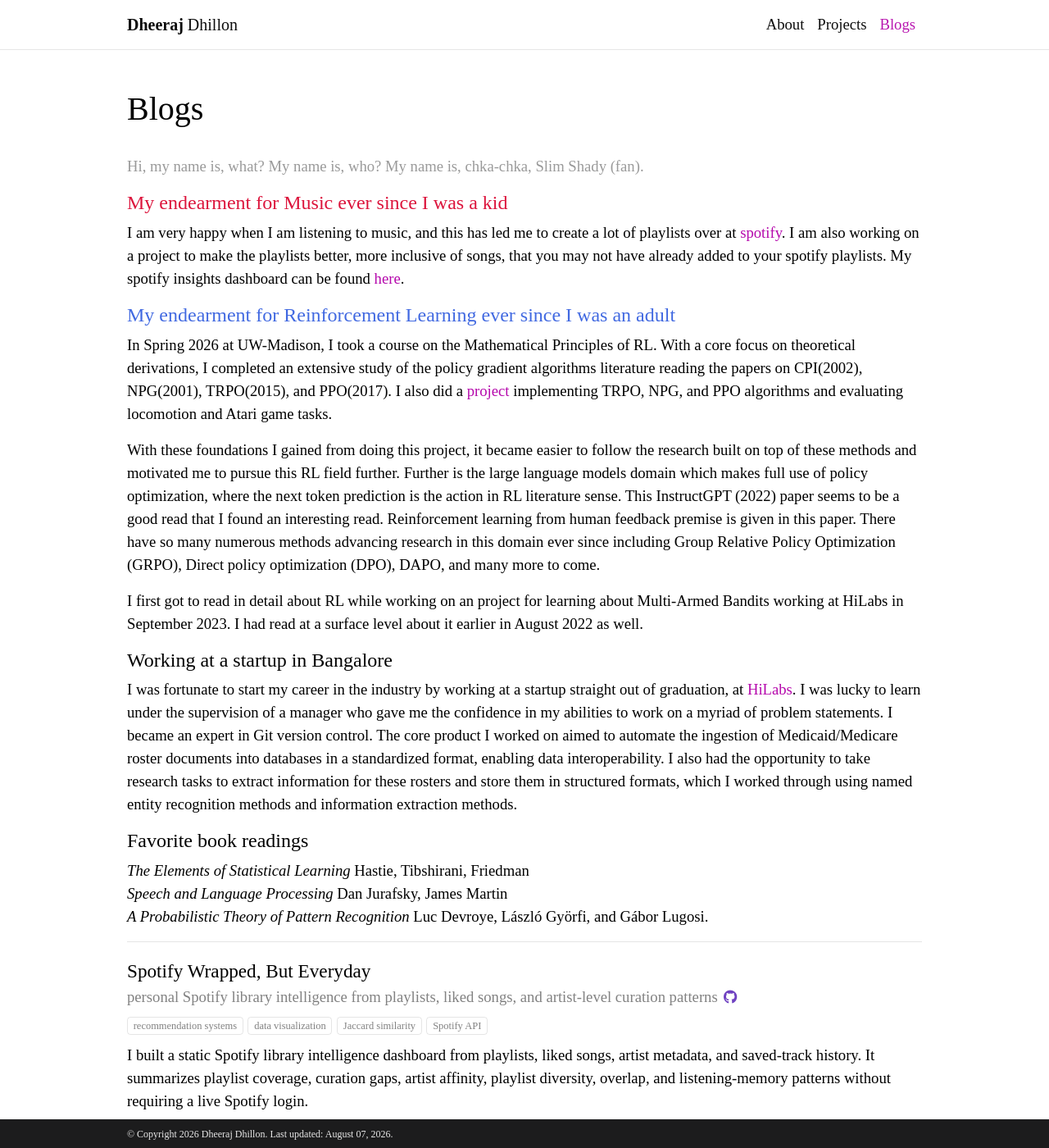
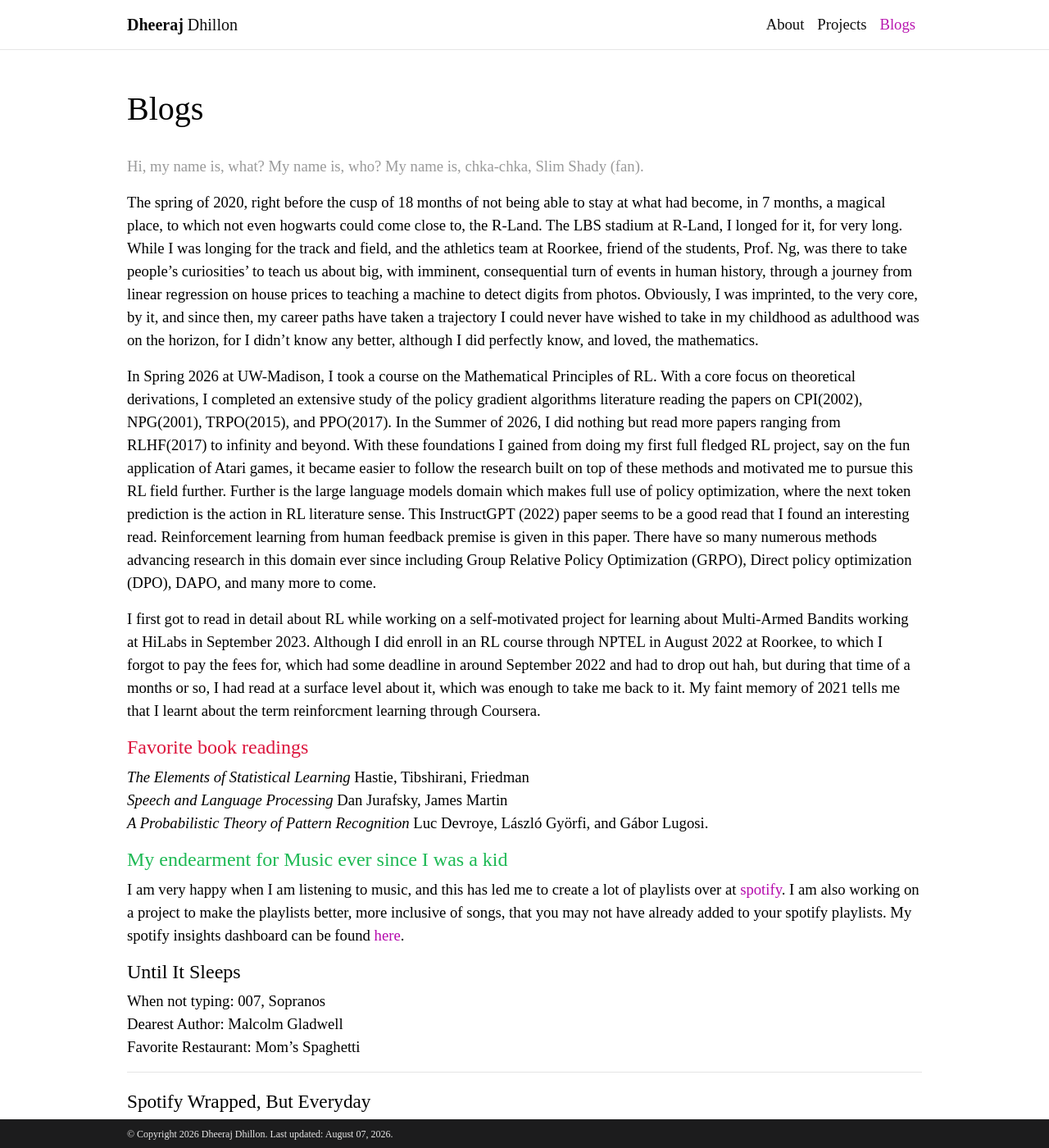
Before and after one commit to djdhillxn/djdhillxn.github.io, a Jekyll site: the page built from _pages/blogs.md, in a window 1280 px wide and 1400 px high. Shown: the whole window at 82% size. Built offline with Jekyll 4.4.1, drawn with Linux system fonts in a browser that asks for light colours; comment, search, counter and statistics services are not loaded; a style sheet for code colours, icons or effects is not loaded; some of the changed text lies outside the part shown.

Commit message:
i am somewhat of a writer myself

```diff
--- a/_pages/blogs.md
+++ b/_pages/blogs.md
@@ -8,8 +8,34 @@
 
 <div style="color: #9a9a9a; margin-bottom: 1rem;">Hi, my name is, what? My name is, who? My name is, chka-chka, Slim Shady (fan).</div>
 
+<!-- #### Research Statement
 
-#### <span style="color:#DC143C">My endearment for Music ever since I was a kid</span> <!-- crimson red -->
+I am looking for opportunities in the domains of RL, NLP, and their intersection. -->
+
+<!-- #### <span style="color:#4169E1">My endearment for Machine Learning ever since I was an adult</span>  -->
+<!-- royal blue -->
+The spring of 2020, right before the cusp of 18 months of not being able to stay at what had become, in 7 months, a magical place, to which not even hogwarts could come close to, the R-Land. The LBS stadium at R-Land, I longed for it, for very long. While I was longing for the track and field, and the athletics team at Roorkee, friend of the students, Prof. Ng, was there to take people's curiosities' to teach us about big, with imminent, consequential turn of events in human history, through a journey from linear regression on house prices to teaching a machine to detect digits from photos. Obviously, I was imprinted, to the very core, by it, and since then, my career paths have taken a trajectory I could never have wished to take in my childhood as adulthood was on the horizon, for I didn't know any better, although I did perfectly know, and loved, the mathematics.
+<!-- as grew up in childhood,  I wanted to take in my childhood.  -->
+
+In Spring 2026 at UW-Madison, I took a course on the Mathematical Principles of RL. With a core focus on theoretical derivations, I completed an extensive study of the policy gradient algorithms literature reading the papers on CPI(2002), NPG(2001), TRPO(2015), and PPO(2017). In the Summer of 2026, I did nothing but read more papers ranging from RLHF(2017) to infinity and beyond.
+<!-- I also did a [project](/projects/trpo) implementing TRPO, NPG, and PPO algorithms and evaluating locomotion and Atari game tasks. -->
+With these foundations I gained from doing my first full fledged RL project, say on the fun application of Atari games, it became easier to follow the research built on top of these methods and motivated me to pursue this RL field further. Further is the large language models domain which makes full use of policy optimization, where the next token prediction is the action in RL literature sense. This InstructGPT (2022) paper seems to be a good read that I found an interesting read.
+Reinforcement learning from human feedback premise is given in this paper. There have so many numerous methods advancing research in this domain ever since including Group Relative Policy Optimization (GRPO), Direct policy optimization (DPO), DAPO, and many more to come.
+
+I first got to read in detail about RL while working on a self-motivated project for learning about Multi-Armed Bandits working at HiLabs in September 2023. Although I did enroll in an RL course through NPTEL in August 2022 at Roorkee, to which I forgot to pay the fees for, which had some deadline in around September 2022  and had to drop out hah, but during that time of a months or so, I had read at a surface level about it, which was enough to take me back to it. My faint memory of 2021 tells me that I learnt about the term reinforcment learning through Coursera.
+
+#### <span style="color:#DC143C">Favorite book readings</span> <!--Repetitive Book Reads-->
+*The Elements of Statistical Learning* Hastie, Tibshirani, Friedman \\
+*Speech and Language Processing* Dan Jurafsky, James Martin \\
+*A Probabilistic Theory of Pattern Recognition* Luc Devroye, László Györfi, and Gábor Lugosi.
+<!--*Machine Learning Engineering* Andriy Burkov \\-->
+<!-- *CS224W: Machine Learning with Graphs* Jure Leskovec \\ -->
+<!-- *Statistics 110: Probability* Joe Blitzstein -->
+
+#### <span style="color:#1DB954">My endearment for Music ever since I was a kid</span> <!-- crimson red -->
+<!-- #1ED760  logo green bright>  -->
+<!-- #1DB954  brand green classic> -->
+
 <!--### <span style="color:orange">Academics</span>-->
 
 I am very happy when I am listening to music, and this has led me to create a lot of playlists
@@ -17,51 +43,22 @@
 I am also working on a project to make the playlists better, more inclusive of songs, that you may not have already added to your spotify playlists.
 My spotify insights dashboard can be found [here](/projects/spotify).
 
+#### Until It Sleeps
+When not typing: 007, Sopranos \\
+Dearest Author: Malcolm Gladwell \\
+Favorite Restaurant: Mom's Spaghetti
 
-<!-- #### Research Statement
-
-I am looking for opportunities in the domains of RL, NLP, and their intersection. -->
-
-#### <span style="color:#4169E1">My endearment for Reinforcement Learning ever since I was an adult</span> <!-- royal blue -->
-
-In Spring 2026 at UW-Madison, I took a course on the Mathematical Principles of RL. With a core focus on theoretical derivations, I completed an extensive study of the policy gradient
-algorithms literature reading the papers on CPI(2002), NPG(2001), TRPO(2015), and PPO(2017). I also did a [project](/projects/trpo) implementing TRPO, NPG, and PPO algorithms and evaluating locomotion and Atari game tasks.
-
-With these foundations I gained from doing this project, it became easier to follow the research built on top of these methods and motivated me to pursue this RL field further. Further is the large language models domain which makes full use of policy optimization, where the next token prediction is the action in RL literature sense. This InstructGPT (2022) paper seems to be a good read that I found an interesting read.
-Reinforcement learning from human feedback premise is given in this paper. There have so many numerous methods advancing research in this domain ever since including Group Relative Policy Optimization (GRPO), Direct policy optimization (DPO), DAPO, and many more to come.
-
-I first got to read in detail about RL while working on an project for learning about Multi-Armed Bandits working at HiLabs in September 2023. I had read at a surface level about it earlier in August 2022 as well.
-
-#### Working at a startup in Bangalore
-
-I was fortunate to start my career in the industry by working at a startup straight out of graduation, at [HiLabs](https://www.linkedin.com/company/hilabsinc/). I was lucky to learn under the supervision of a manager who gave me the confidence in my abilities to work on a myriad of problem statements. I became an expert in Git version control. The core product I worked on aimed to automate the ingestion of Medicaid/Medicare roster documents into databases in a standardized format, enabling data interoperability. I also had the opportunity to take research tasks to extract information for these rosters and store them in structured formats, which I worked through using named entity recognition methods and information extraction methods.
-
-#### Favorite book readings <!--Repetitive Book Reads-->
-*The Elements of Statistical Learning* Hastie, Tibshirani, Friedman \\
-*Speech and Language Processing* Dan Jurafsky, James Martin \\
-*A Probabilistic Theory of Pattern Recognition* Luc Devroye, László Györfi, and Gábor Lugosi.
-<!--*Machine Learning Engineering* Andriy Burkov \\-->
-<!-- *CS224W: Machine Learning with Graphs* Jure Leskovec \\ -->
-<!-- *Statistics 110: Probability* Joe Blitzstein -->
-
-<div class="projects projects-home" style="margin-bottom: 2.5rem;">
+<div class="projects projects-home" style="margin-bottom: 1.5rem;">
   {%- assign blog_projects = site.projects | where_exp: "project", "project.show_in_blog == true" | sort: "portfolio_order" -%}
   {%- for project in blog_projects -%}
     {%- include project_feature.html project=project -%}
   {%- endfor -%}
 </div>
-
-#### I am a cinephile
+<!-- #### I am a cinephile
 I am always going to the top user of these apps here, but you can be the second!
-
-I have also created an app named as Cinefile. It takes in your preferences, remembers them, and gives you personalized recommendations of movies! Find the GitHub to it [here](https://github.com/djdhillxn/cinephile) which gives way to a flask application that can be run locally!
+I have also created an app named as Cinefile. It takes in your preferences, remembers them, and gives you personalized recommendations of movies! Find the GitHub to it [here](https://github.com/djdhillxn/cinephile) which gives way to a flask application that can be run locally! -->
 
 Man, I see in Fight Club the strongest and smartest men who’ve ever lived. I see all this potential, and I see it squandered. Goddamn it, an entire generation pumping gas, waiting tables; slaves with white collars. Advertising has us chasing cars and clothes, working jobs we hate so we can buy shit we don’t need. We’re the middle children of history, man. No purpose or place. We have no Great War. No Great Depression. Our great war is a spiritual war. Our great depression is our lives. We’ve all been raised on television to believe that one day we’d all be millionaires, and movie gods, and rock stars, but we won’t. And we’re slowly learning that fact. And we’re very, very pissed off.
-
-#### Until It Sleeps
-When not typing: 007, Sopranos \\
-Dearest Author: Malcolm Gladwell \\
-Favorite Restaurant: Mom's Spaghetti
 
 #### Annual New Year's Eve Spot: Hilltop Goa
 
@@ -69,3 +66,7 @@
   <img src="{{ '/assets/img/hilltop.jpeg' | relative_url }}" alt="December 2022" loading="lazy" style="max-width: 25%; height: auto; border-radius: 8px; box-shadow: 0 4px 12px rgba(0,0,0,0.15);">
   <figcaption style="margin-top: 0.5rem; font-size: 0.9rem; color: #666;">Somewhere near Ozran beach; Dil Chahta Hai; Dec 2022</figcaption>
 </figure>
+
+#### Bangalore, and working at a startup in Bangalore
+
+As I was leaving Bangalore, I knew I would get the change to go there after at least 6-7 years, and I would not hide the fact that I couldn't hold myself but shed a few bittersweet teers for it. A big silver lining was there though, as the next stop, was, my home, Haryana. I was fortunate to start my career in the industry by working at a startup straight out of graduation, at [HiLabs](https://www.linkedin.com/company/hilabsinc/). I was lucky to learn under the supervision of a manager who gave me the confidence in my abilities to work on a myriad of problem statements. I became an expert in Git version control. The core product I worked on aimed to automate the ingestion of Medicaid/Medicare roster documents into databases in a standardized format, enabling data interoperability. I also had the opportunity to take research tasks to extract information for these rosters and store them in structured formats, which I worked through using named entity recognition methods and information extraction methods.
```
Also changed, not shown: _pages/about.md (+3 -1 lines).
